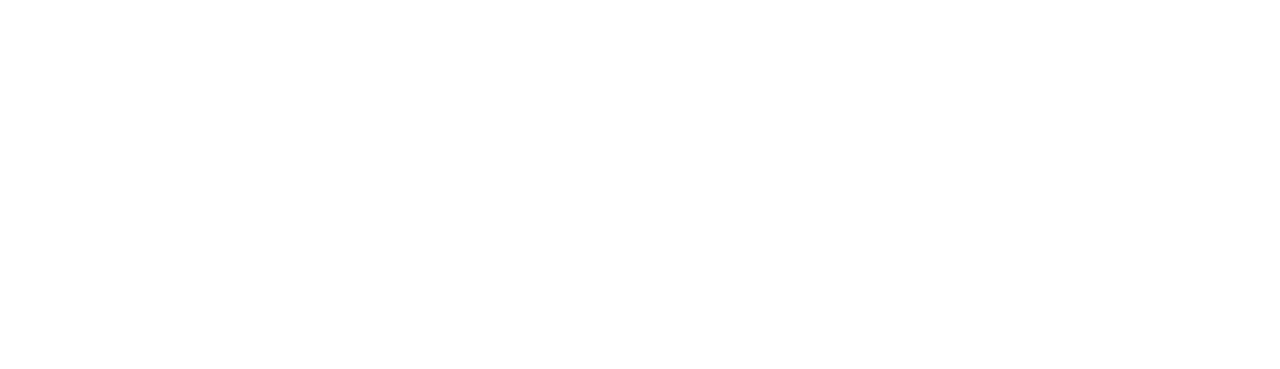
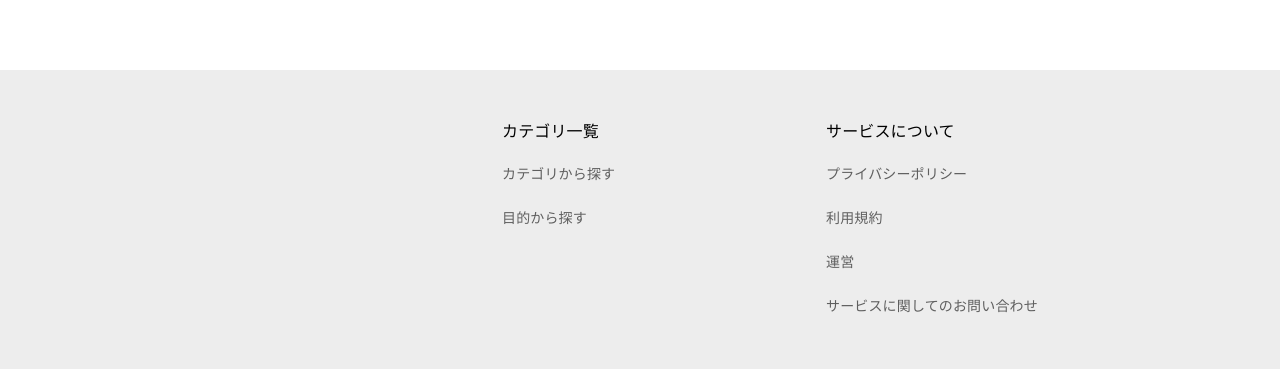
Before and after one commit to hasecom/Monooki-frontend, a Next.js app: page / in a window 1280 px wide. Shown: the part 428-797 px from the top of the page. Built offline with nearby package versions, Linux system fonts and the light colour scheme.

Commit message:
created Footer

```diff
--- a/src/app/recipe/[id]/layout.tsx
+++ b/src/app/recipe/[id]/layout.tsx
@@ -2,7 +2,7 @@
 import { NextPage } from "next";
 import { LayoutProps } from "@/types/common";
 import MainLayout from "@/layout/mainLayout";
-import BasicBreadCrumbs from "@/ui/Breadcrumbs/basicBreadCrumbs";
+
 const RecipeLayout: NextPage<LayoutProps> = ({ children }) => {
 	return (
 		<>
--- /dev/null
+++ b/src/component/footer/footer.tsx
@@ -0,0 +1,81 @@
+import { isScreenSizeAbove } from "@/util/mediaQuery";
+import { Box, Grid, List, ListItem, Typography, ListItemText } from "@mui/material";
+import { constantLink, credit, footerCategoryLinks, Heading } from "@/constant/preset";
+
+const Footer = () => {
+	return (
+		<>
+			{isScreenSizeAbove('sm') ? (
+				<PcFooter />
+			) : (
+				<SmFooter />
+			)}
+		</>
+	)
+}
+
+export default Footer;
+
+const PcFooter = () => {
+	return (
+		<Box sx={{
+			minHeight: '300px',
+			marginTop: 6,
+			background: '#ededed',
+			paddingTop: '50px'
+		}}>
+			<Grid container spacing={2} justifyContent="center">
+				<Grid item xs={3}>
+
+				</Grid>
+				<Grid item xs={3}>
+					<Typography variant="body1" component="div" sx={{ paddingX: 2 }}>
+						{Heading.Footer.CategoryList}
+					</Typography>
+					<List>
+						{footerCategoryLinks.map((link, index) => (
+							<ListItem><ListItemText secondary={link.label} /></ListItem>
+						))}
+					</List>
+				</Grid>
+				<Grid item xs={3}>
+					<Typography variant="body1" component="div" sx={{ paddingX: 2 }}>
+						{Heading.Footer.AboutService}
+					</Typography>
+					<List>
+						{constantLink.map((link, index) => (
+							<ListItem><ListItemText secondary={link.label} /></ListItem>
+						))}
+					</List>
+				</Grid>
+			</Grid>
+		</Box>
+	)
+}
+
+const SmFooter = () => {
+	return (
+		<Box sx={{ minHeight: '300px', background: '#ededed' }}>
+			<Box
+				sx={{
+
+					color: '#b2b2b2',
+					paddingX: 4,
+					paddingY: 8
+				}}
+			>
+				<Grid container columns={{ xs: 4, md: 4 }}>
+					{constantLink.map((link, index) => (
+						<Grid item key={index} sx={{ margin: '0 auto' }}>
+							<Typography variant="body2">{link.label}</Typography>
+						</Grid>
+					))}
+				</Grid>
+				<Box sx={{ paddingY: 2 }}>
+					<Typography variant="body2" sx={{ textAlign: 'center' }}>{credit}</Typography>
+				</Box>
+			</Box>
+
+		</Box>
+	)
+}
--- a/src/constant/preset.ts
+++ b/src/constant/preset.ts
@@ -4,6 +4,10 @@
 		PurposeSearch:"目的から探す"
 	},
 	Common:{
+		AboutService:"サービスについて"
+	},
+	Footer:{
+		CategoryList:"カテゴリ一覧",
 		AboutService:"サービスについて"
 	}
 }
@@ -29,3 +33,21 @@
 	{id:3000},
 	{id:4000},
 ]
+
+export const constantLink = [
+	{id:1,label:'プライバシーポリシー'},
+	{id:2,label:'利用規約'},
+	{id:3,label:'運営'},
+	{id:4,label:'サービスに関してのお問い合わせ'},
+]
+export const footerCategoryLinks = [
+	{
+		label:'カテゴリから探す',
+		link:''
+	},
+	{
+		label:'目的から探す',
+		link:''
+	}
+]
+export const credit = '© 2024 MONOOKI All rights reserved.'
--- a/src/layout/mainLayout.tsx
+++ b/src/layout/mainLayout.tsx
@@ -2,6 +2,7 @@
 import { NextPage } from "next";
 import { LayoutProps,mainLayoutOptionType } from "@/types/common";
 import Header from "@/component/header/header";
+import Footer from "@/component/footer/footer";
 import { Grid } from "@mui/material";
 import SideBar from "@/component/sideBar/sideBar";
 import { Box } from "@mui/system";
@@ -32,6 +33,7 @@
 			{isBreadCrumbs && !isScreenSizeAboveSm && (
 				<BasicBreadCrumbs />
 			)}
+			<Footer />
 		</>
 	)
 }
```
Also changed, not shown: src/types/common.ts (+9 -1 lines).
